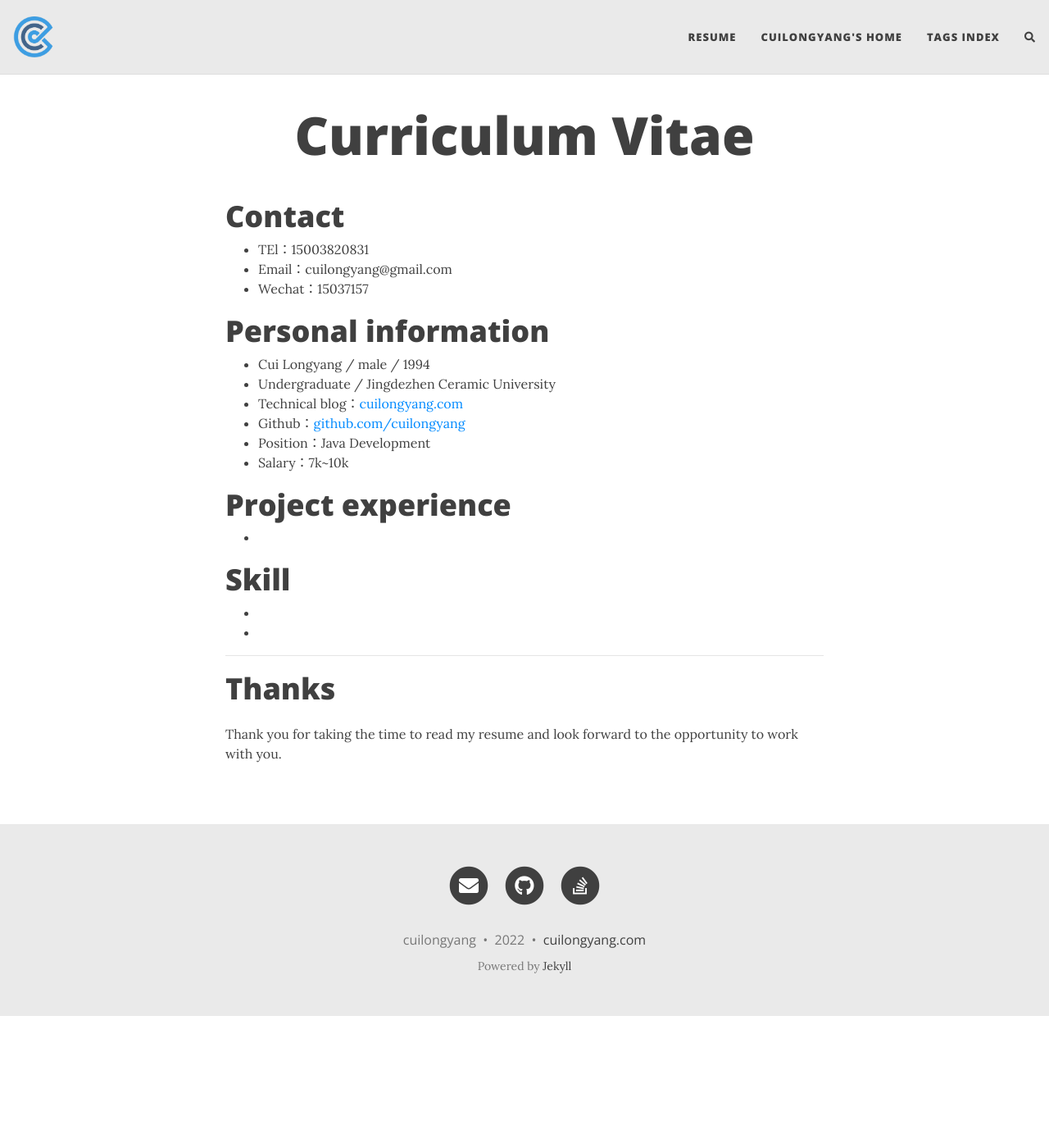
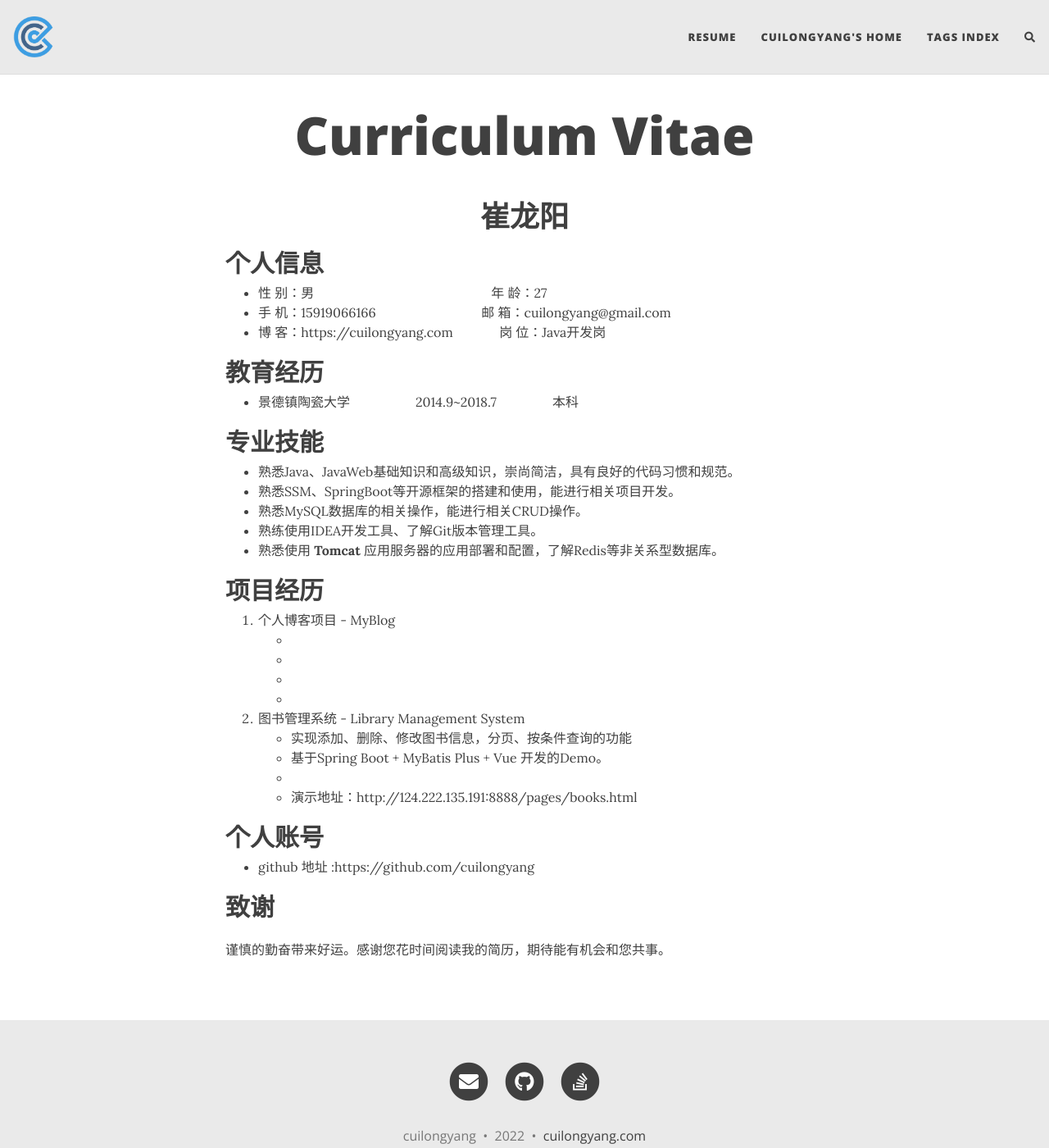
Before and after one commit to cuilongyang/cuilongyang.github.io, a Jekyll site: the page built from resume.md, in a window 1280 px wide and 1400 px high. Shown: the whole window at 82% size. Built offline with Jekyll 4.4.1, drawn with Linux system fonts in a browser that asks for light colours; nearby versions of some CDN libraries; comment, search, counter and statistics services are not loaded.

Commit message:
Update resume.md

```diff
--- a/resume.md
+++ b/resume.md
@@ -4,34 +4,42 @@ title: Curriculum Vitae
 subtitle:
 ---
 
-# Contact
+ <center>
+     <h1>崔龙阳</h1>
+ </center>
+## 个人信息
 
-- TEl：15003820831
-- Email：cuilongyang@gmail.com
-- Wechat：15037157
+* 性 别：男&emsp;&emsp;&emsp;&emsp;&emsp;&emsp;&emsp;&emsp;&emsp;&emsp;&emsp;&emsp;&emsp;&ensp;年 龄：27
+* 手 机：15919066166    &emsp;&emsp;&emsp;&emsp;&emsp;&emsp;&emsp;&ensp;  邮 箱：cuilongyang@gmail.com
+* 博 客：https://cuilongyang.com  &emsp;&emsp;&emsp; 岗 位：Java开发岗
 
+## 教育经历
 
-# Personal information
+* 景德镇陶瓷大学&emsp;&emsp;&emsp;&emsp;&emsp;2014.9~2018.7&emsp;&emsp;&emsp;&emsp;  本科
 
- - Cui Longyang / male / 1994
- - Undergraduate / Jingdezhen Ceramic University
- - Technical blog：[cuilongyang.com]()
- - Github：[github.com/cuilongyang]()
- - Position：Java Development
- - Salary：7k~10k
+## 专业技能
 
-# Project experience
+* 熟悉Java、JavaWeb基础知识和高级知识，崇尚简洁，具有良好的代码习惯和规范。
+* 熟悉SSM、SpringBoot等开源框架的搭建和使用，能进行相关项目开发。
+* 熟悉MySQL数据库的相关操作，能进行相关CRUD操作。
+* 熟练使用IDEA开发工具、了解Git版本管理工具。
+* 熟悉使用 **Tomcat** 应用服务器的应用部署和配置，了解Redis等非关系型数据库。
 
+## 项目经历
 
-  -
+1. 个人博客项目 - MyBlog
+    *
+    *
+    *
+    *
+2. 图书管理系统 - Library Management System
+    * 实现添加、删除、修改图书信息，分页、按条件查询的功能
+    * 基于Spring Boot + MyBatis Plus + Vue 开发的Demo。
+    *
+    * 演示地址：http://124.222.135.191:8888/pages/books.html
 
+## 个人账号
+* github 地址 :https://github.com/cuilongyang
 
-
-
-# Skill
--
--
-
----
-# Thanks
-Thank you for taking the time to read my resume and look forward to the opportunity to work with you.
+## 致谢
+ 谨慎的勤奋带来好运。感谢您花时间阅读我的简历，期待能有机会和您共事。
```
